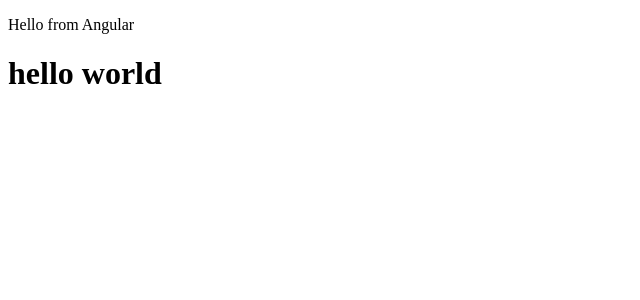
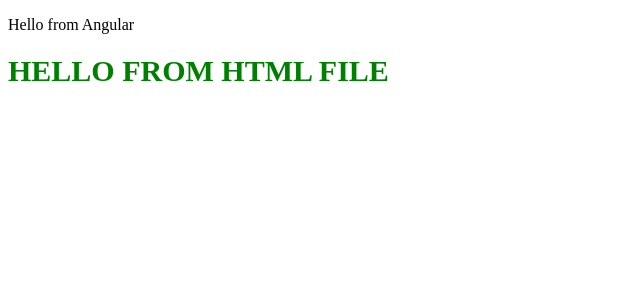
Before and after one commit to LohitakshTrehan/angularapp, an Angular app: page / in a window 1280 px wide. Shown: the top 300 px of the page, without its empty margins (0-640 px from the left). Built offline with nearby package versions, Linux system fonts and the light colour scheme.

Commit message:
just structural changes
Signed-off-by: LohitakshTrehan <lohitakshtrehan@gmail.com>

```diff
--- a/src/app/app.module.ts
+++ b/src/app/app.module.ts
@@ -2,7 +2,7 @@ import { BrowserModule } from '@angular/platform-browser';
 import { NgModule } from '@angular/core';
 
 import { AppComponent } from './app.component';
-import { SandboxComponent } from './components/sandbox.component'
+import { SandboxComponent } from './components/sandbox/sandbox.component'
 import { UserComponent } from './components/user/user.component'
 
 @NgModule({
--- /dev/null
+++ b/src/app/components/sandbox/sandbox.component.css
@@ -0,0 +1,5 @@
+.special{
+    color: green;
+    font-size: 30px;
+    text-transform: uppercase;
+}
--- /dev/null
+++ b/src/app/components/sandbox/sandbox.component.html
@@ -0,0 +1 @@
+<h1 class="special">HELLO from HTML file</h1>
--- a/src/app/components/sandbox.component.ts
+++ b/src/app/components/sandbox/sandbox.component.ts
@@ -10,7 +10,8 @@ import { Customer } from './Customer';
     //           </h2>
     //           <p>{{showAge()}}</p>
     // `
-    template:`<h1>hello world</h1>`
+    templateUrl:`./sandbox.component.html`,
+    styleUrls:['./sandbox.component.css']
 })
 
 export class SandboxComponent{
@@ -40,30 +41,30 @@ export class SandboxComponent{
     // showAge(){
     //     return this.age;
     // }
-    customer:Customer;
-    customers:Customer[];
-    constructor(){
-        this.customer = {
-            id:1,
-            name:"John Doe",
-            email:"a@b.com"
-        }
-        this.customers=[
-            {
-                id:1,
-                name:"John Doe",
-                email:"a@b.com"
-            },
-            {
-                id:2,
-                name:"Steven",
-                email:"b@c.com"
-            },
-            {
-                id:1,
-                name:"Jimmy",
-                email:"c@d.com"
-            }
-        ]
-    }
+    // customer:Customer;
+    // customers:Customer[];
+    // constructor(){
+    //     this.customer = {
+    //         id:1,
+    //         name:"John Doe",
+    //         email:"a@b.com"
+    //     }
+    //     this.customers=[
+    //         {
+    //             id:1,
+    //             name:"John Doe",
+    //             email:"a@b.com"
+    //         },
+    //         {
+    //             id:2,
+    //             name:"Steven",
+    //             email:"b@c.com"
+    //         },
+    //         {
+    //             id:1,
+    //             name:"Jimmy",
+    //             email:"c@d.com"
+    //         }
+    //     ]
+    // }
 }
```
Also changed, not shown: src/app/components/sandbox/Customer.ts (renamed from src/app/components/Customer.ts), 1 other file (tests, documents, lock files or other folders).
